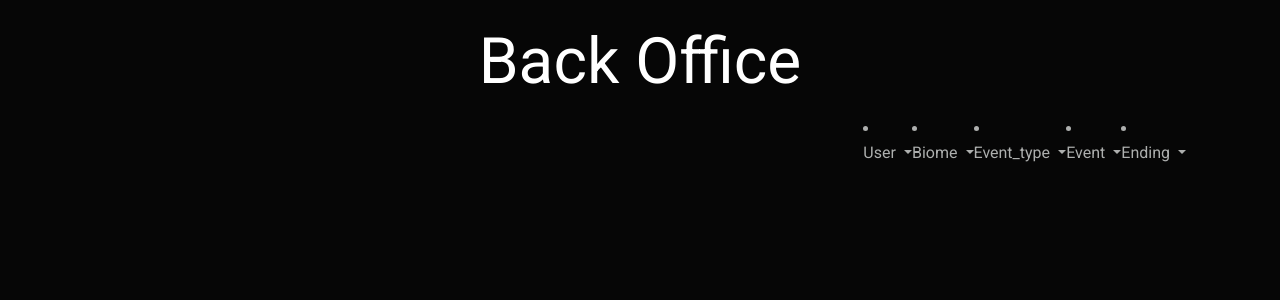
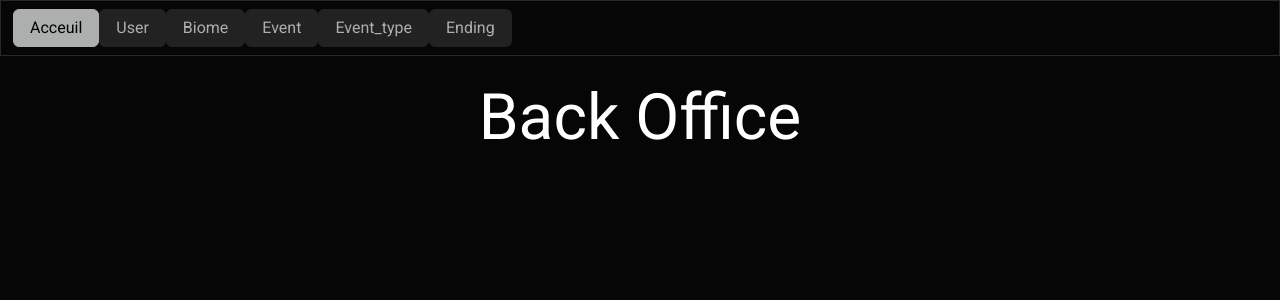
Before and after one commit to Gauthierlaplace/Once-upon-an-app-back, a Symfony app: template templates/home/index.html.twig in a window 1280 px wide. Shown: the top 300 px of the page. Run offline with Twig, Linux system fonts and the light colour scheme; the template is opened without the code that fills it, so the values that code supplies are empty; some libraries are stand-ins or nearby versions.

Commit message:
Navbar reworked for all pages

```diff
--- a/templates/base.html.twig
+++ b/templates/base.html.twig
@@ -9,7 +9,10 @@
 
     </head>
     <body>
-        {% block body %}{% endblock %}
+    {% include './partials/_nav.html.twig' %}
+
+        {% block body %}
+        {% endblock %}
 
         <script src="https://cdn.jsdelivr.net/npm/bootstrap@5.3.0/dist/js/bootstrap.bundle.min.js" integrity="sha384-geWF76RCwLtnZ8qwWowPQNguL3RmwHVBC9FhGdlKrxdiJJigb/j/68SIy3Te4Bkz" crossorigin="anonymous"></script>
     </body>
--- a/templates/home/index.html.twig
+++ b/templates/home/index.html.twig
@@ -6,17 +6,5 @@
 			{% block title %}Back Office
 			{% endblock %}
 		</h1>
-		<nav class="navbar navbar-expand-lg navbar-dark">
-			<div class="container-fluid">
-				<div class="collapse navbar-collapse" id="navbarSupportedContent">
-					<ul class="navbar-nav me-auto mb-2 mb-lg-0"></ul>
-					{% include 'partials/_liForBackOffice.html.twig' with { 'entity' : 'user' } %}
-					{% include 'partials/_liForBackOffice.html.twig' with { 'entity' : 'biome' } %}
-					{% include 'partials/_liForBackOffice.html.twig' with { 'entity' : 'event_type' } %}
-					{% include 'partials/_liForBackOffice.html.twig' with { 'entity' : 'event' } %}
-					{% include 'partials/_liForBackOffice.html.twig' with { 'entity' : 'ending' } %}
-				</div>
-			</div>
-		</nav>
 	</div>
 {% endblock %}
--- a/templates/partials/_liForBackOffice.html.twig
+++ b/templates/partials/_liForBackOffice.html.twig
@@ -1,9 +1,15 @@
- <li class="nav-item dropdown">
-          <a class="nav-link dropdown-toggle text-dark" href="#" id="navbarDropdown" role="button" data-bs-toggle="dropdown" aria-expanded="false">
-            {{ entity|capitalize }}
-          </a>
-          <ul class="dropdown-menu" aria-labelledby="navbarDropdown">
-            <li><a class="dropdown-item" href={{ path('app_' ~ entity ~ '_index') }}>Liste</a></li>
-            <li><a class="dropdown-item" href={{ path('app_' ~ entity ~ '_new') }}>Créer</a></li>
-          </ul>
-        </li>
+<button class="btn btn-light">
+<li class="nav-item dropdown list-unstyled">
+	<a class="nav-link dropdown text-dark" href="#" id="navbarDropdown" role="button" data-bs-toggle="dropdown" aria-expanded="false">
+		{{ entity|capitalize }}
+	</a>
+	<ul class="dropdown-menu dropdown-menu-start" aria-labelledby="navbarDropdown">
+		<li class="mb-1">
+			<a class="dropdown-item" href={{ path('app_' ~ entity ~ '_index') }}>Liste</a>
+		</li>
+		<li class="mb-1">
+			<a class="dropdown-item" href={{ path('app_' ~ entity ~ '_new') }}>Créer</a>
+		</li>
+	</ul>
+</li>
+</button>
--- /dev/null
+++ b/templates/partials/_nav.html.twig
@@ -0,0 +1,35 @@
+<nav class="navbar navbar-expand-lg bg-dark" data-bs-theme="dark">
+	<div class="container-fluid">
+		<div class="collapse navbar-collapse" id="navbarSupportedContent">
+			<ul class="navbar-nav list-unstyled "></ul>
+			<button class="btn btn-dark">
+				<a class="nav-link" href="{{ path('app_home') }}">Acceuil
+				</a>
+			</button>
+
+			{% set entities =
+                [
+                'user',
+                'biome',
+                'event',
+                'event_type',
+                'ending',
+                ]
+            %}
+{# TODO : A ajouter dans le tableau entities au fur et à mesure de l'ajout du CRUD de chaque entité
+'Review',
+'Hero',
+'Hero_class',
+'Npc',
+'Item',
+'Race',
+'Dialogue',
+'Answer',
+'Effect',
+#}
+			{% for entity in entities %}
+				{% include 'partials/_liForBackOffice.html.twig' with { 'entity' : entity } %}
+			{% endfor %}
+		</div>
+	</div>
+</nav>
```
